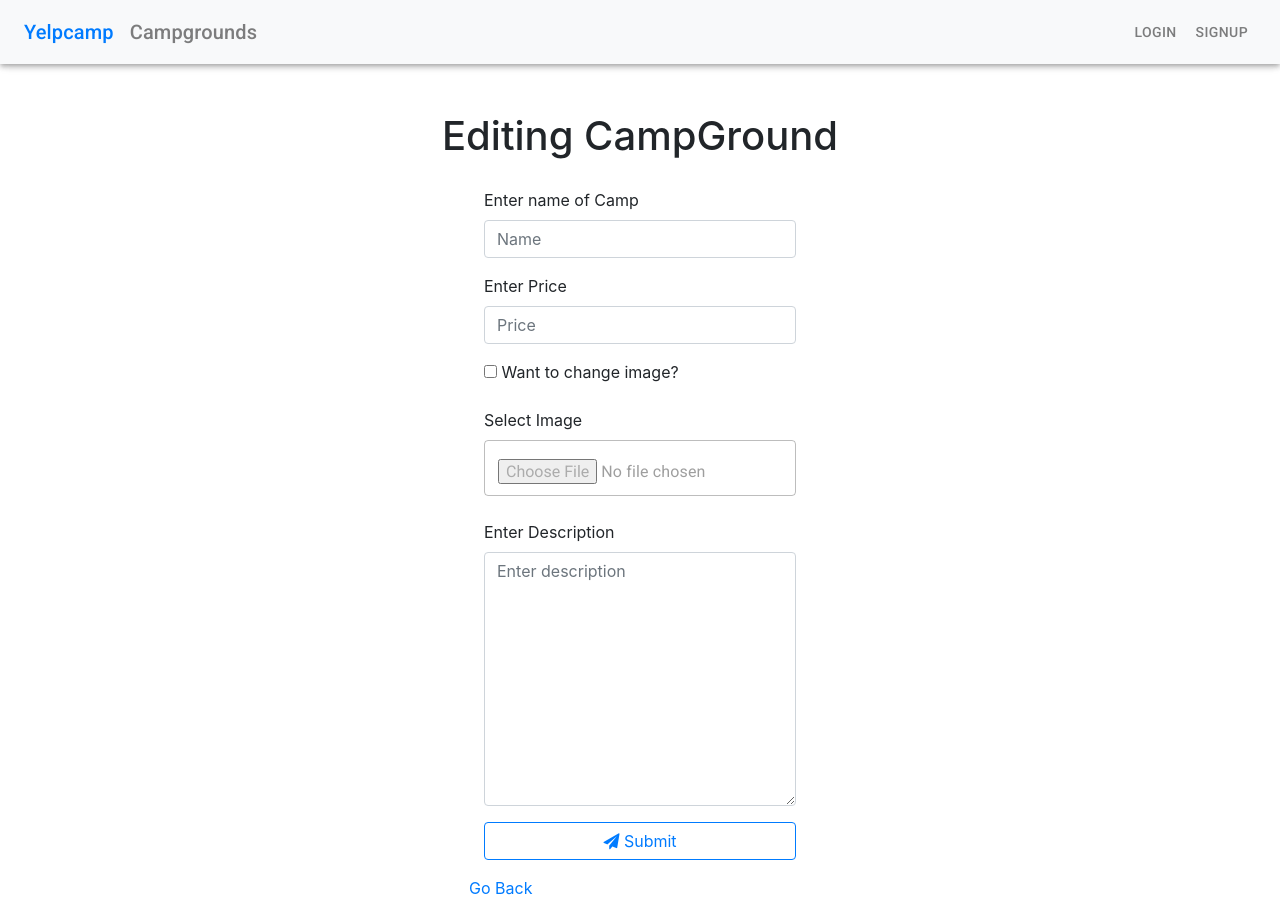
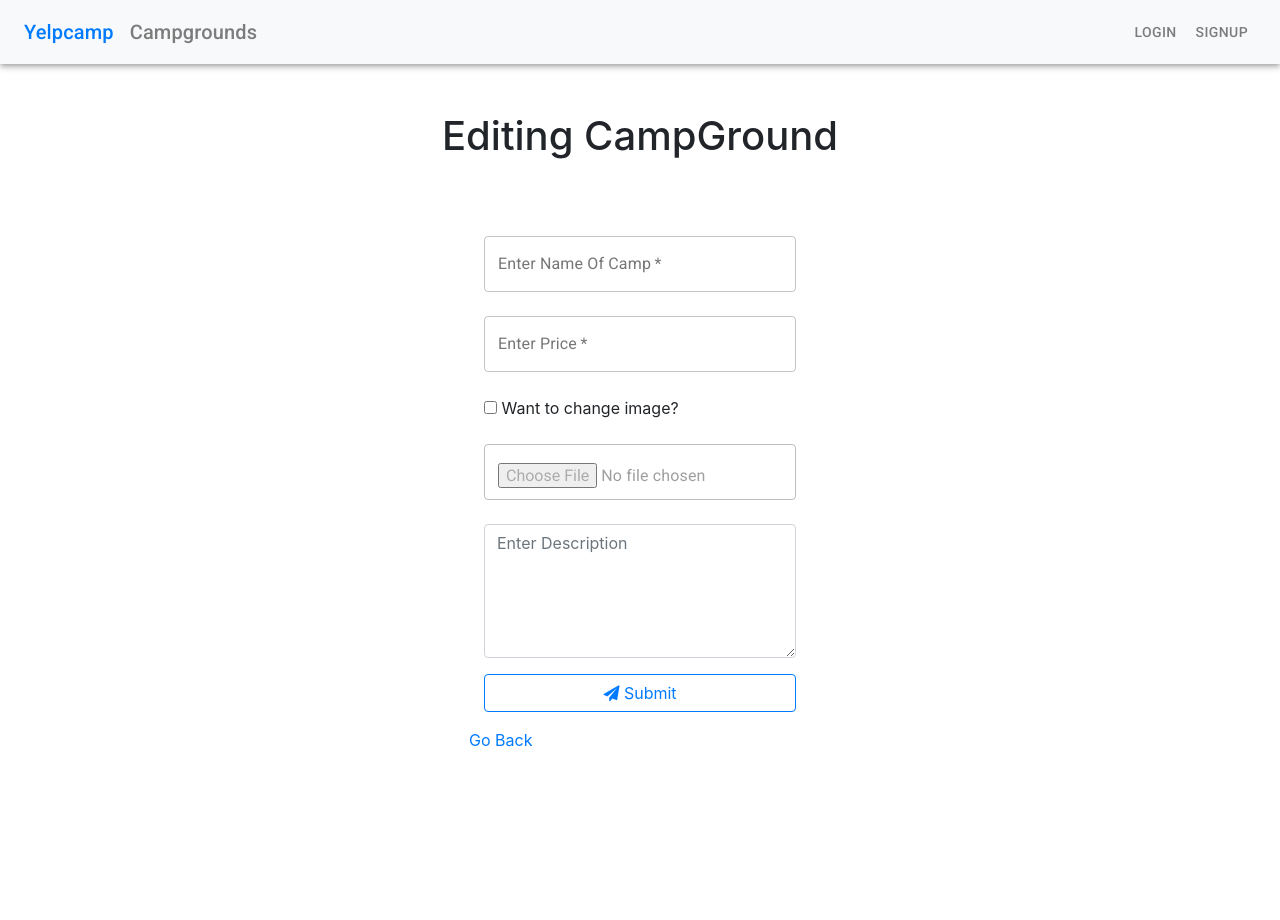
Before and after one commit to Adishjain58/Yelpcamp, a React (Create React App) app in the folder client/: page /campgrounds/1/edit in a window 1280 px wide. After the commit the page ends 800 px from the top, so only its background shows below. Built offline with nearby package versions, Linux system fonts and the light colour scheme; no server answers.

Commit message:
Added image check validation

```diff
--- a/client/src/components/Campground/campground.jsx
+++ b/client/src/components/Campground/campground.jsx
@@ -33,7 +33,10 @@ export default class campground extends Component {
 
   handleSubmit = e => {
     e.preventDefault();
-
+    const ext = this.state.file.name
+      .substring(this.state.file.name.indexOf("."))
+      .toLowerCase();
+    if (ext.match(/(.jpg)|(.jpeg)|(.png)|(gif)/)) {
       const formData = new FormData();
       formData.append("myImage", this.state.file);
       formData.append("name", this.state.name);
@@ -50,7 +53,13 @@ export default class campground extends Component {
           this.props.noty.success("Campground created successfully");
           this.props.history.push(`/campgrounds`);
         })
-      .catch(err => console.log(err));
+        .catch(err => {
+          // console.log(err.response.data.message);
+          this.props.noty.error(err.response.data.message);
+        });
+    } else {
+      this.props.noty.error("This is not a supported image format");
+    }
   };
 
   render() {
@@ -85,6 +94,7 @@ export default class campground extends Component {
             />
             <TextField
               type="file"
+              accept="image/*"
               className=" mb-4"
               id="outlined-basic"
               variant="outlined"
--- a/client/src/components/Campground/campgroundEdit.jsx
+++ b/client/src/components/Campground/campgroundEdit.jsx
@@ -1,5 +1,5 @@
 import React, { Component } from "react";
-import { TextField } from "@material-ui/core";
+import { TextField, TextareaAutosize } from "@material-ui/core";
 import Axios from "axios";
 
 class campgroundEdit extends Component {
@@ -57,7 +57,17 @@ class campgroundEdit extends Component {
 
   handleSubmit = e => {
     e.preventDefault();
-
+    let ext;
+    if (this.state.file) {
+      ext = this.state.file.name
+        .substring(this.state.file.name.indexOf("."))
+        .toLowerCase();
+    } else {
+      ext = this.state.hidden
+        .substring(this.state.hidden.indexOf("."))
+        .toLowerCase();
+    }
+    if (ext.match(/(.jpg)|(.jpeg)|(.png)|(gif)/)) {
       const formData = new FormData();
 
       formData.append("myImage", this.state.file);
@@ -75,7 +85,12 @@ class campgroundEdit extends Component {
           this.props.noty.success("Campground updated successfully");
           this.props.history.push(`/campgrounds`);
         })
-      .catch(err => console.log(err));
+        .catch(err => {
+          this.props.noty.error(err.response.data.message);
+        });
+    } else {
+      this.props.noty.error("This is not a supported image format");
+    }
   };
 
   render() {
@@ -93,45 +108,44 @@ class campgroundEdit extends Component {
                 id="hidden"
                 defaultValue={this.state.hidden}
               />
-              <div className="form-group">
-                <label htmlFor="name">Enter name of Camp</label>
-                <input
-                  type="text"
+
+              <TextField
+                className="mt-5 mb-4"
+                id="outlined-basic"
+                label="Enter Name Of Camp"
+                variant="outlined"
                 name="updatedName"
-                  defaultValue={this.state.updatedName}
-                  id="name"
-                  className="form-control"
-                  placeholder="Name"
+                value={this.state.updatedName}
                 onChange={this.handleChange}
+                fullWidth
                 required
               />
-              </div>
-              <div className="form-group">
-                <label htmlFor="price">Enter Price</label>
-                <input
+
+              <TextField
                 type="number"
+                className=" mb-4"
+                id="outlined-basic"
+                label="Enter Price"
+                variant="outlined"
                 name="price"
-                  id="price"
-                  className="form-control"
-                  placeholder="Price"
+                value={this.state.price}
                 onChange={this.handleChange}
-                  defaultValue={this.state.price}
-                  step="0.01"
+                min="0.4"
+                step="0.1"
+                fullWidth
                 required
               />
-              </div>
               <div className="form-group">
-                <label htmlFor>
+                <label>
                   <input
                     type="checkbox"
-                    name
+                    name="checkbox"
                     id="check"
                     onChange={this.checkChecked}
                   />{" "}
                   Want to change image?
                 </label>
               </div>
-              <label htmlFor="inputGroupFile01">Select Image</label>
 
               <TextField
                 type="file"
@@ -146,20 +160,17 @@ class campgroundEdit extends Component {
                 fullWidth
               />
 
-              <div className="form-group">
-                <label htmlFor="description">Enter Description</label>
-                <textarea
+              <TextareaAutosize
+                className="form-control mb-3"
+                rows="5"
+                rowsMax="6"
                 name="description"
-                  id="description"
+                label="Enter Description"
+                placeholder="Enter Description"
+                value={this.state.description}
                 onChange={this.handleChange}
-                  placeholder="Enter description"
-                  cols={30}
-                  rows={10}
-                  className="form-control"
                 required
-                  defaultValue={this.state.description}
-                />
-              </div>
+              ></TextareaAutosize>
               <div className="form-group">
                 <button className="btn btn-outline-primary btn-block">
                   <i className="fa fa-paper-plane" /> Submit
```
Also changed, not shown: 1 other file (tests, documents, lock files or other folders). Lines whose indentation alone changed are shown as unchanged.
